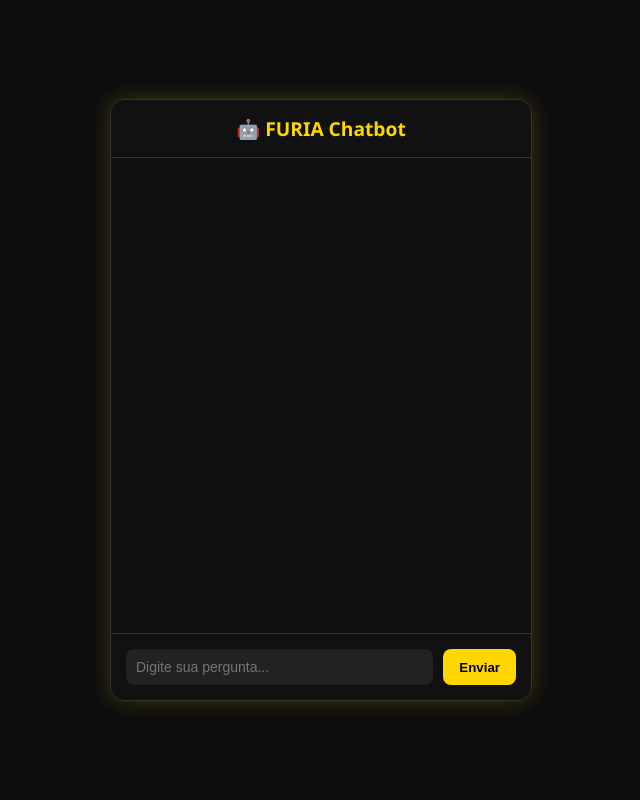
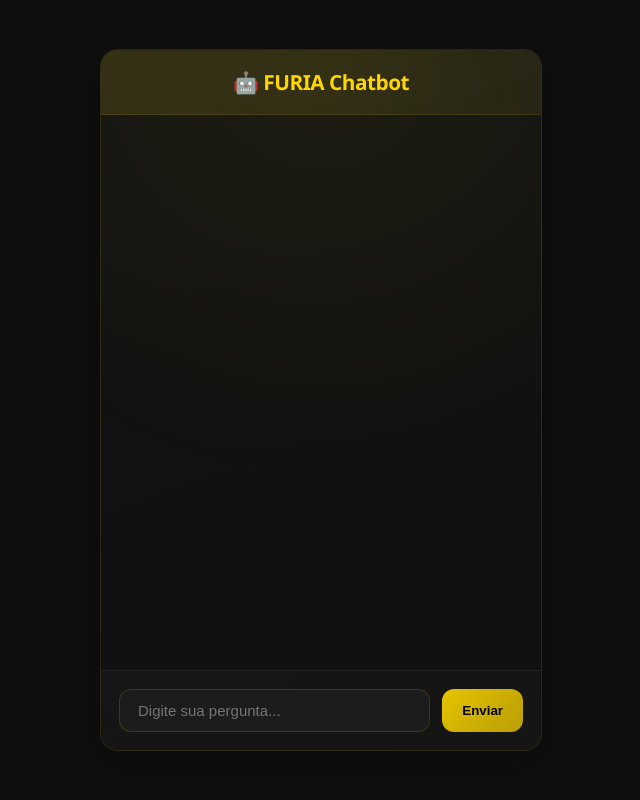
Before and after one commit to NatanSousa16/Furia-ChatBot, a Flask app: page / in a window 1280 px wide. Shown: the whole page, without its empty margins (319-959 px from the left). Run offline with Flask 3, Linux system fonts and the light colour scheme.

Commit message:
Refinando o css

```diff
--- a/static/style.css
+++ b/static/style.css
@@ -1,158 +1,219 @@
+:root {
+    --primary: #FFD700;
+    --user-bg: rgba(255, 215, 0, 0.15);
+    --bot-bg: rgba(32, 33, 35, 0.9);
+    --background: #0f0f0f;
+}
+
 body {
     margin: 0;
     padding: 0;
-    background-color: #0e0e0e;
-    font-family: 'Segoe UI', Tahoma, Geneva, Verdana, sans-serif;
+    background: var(--background);
+    font-family: 'Segoe UI', system-ui, -apple-system, sans-serif;
     color: #fff;
     display: flex;
     justify-content: center;
     align-items: center;
-    height: 100vh;
+    min-height: 100vh;
 }
 
 .chat-container {
     display: flex;
     flex-direction: column;
-    justify-content: space-between;
-    background: #1a1a1a;
-    border: 1px solid #333;
-    border-radius: 15px;
-    box-shadow: 0 0 20px rgba(255, 215, 0, 0.2);
-    width: 420px;
-    height: 600px;
+    background: linear-gradient(160deg, #1a1a1a 0%, #121212 100%);
+    border-radius: 18px;
+    box-shadow: 0 12px 40px rgba(0, 0, 0, 0.3);
+    width: 440px;
+    height: 700px;
     overflow: hidden;
     position: relative;
+    backdrop-filter: blur(10px);
+    border: 1px solid rgba(255, 215, 0, 0.1);
 }
 
 .header {
-    background-color: #111;
-    color: #FFD700;
+    background: linear-gradient(90deg, rgba(255, 215, 0, 0.1) 0%, rgba(255, 215, 0, 0.05) 100%);
+    color: var(--primary);
     text-align: center;
-    padding: 15px;
-    font-size: 1.2rem;
-    font-weight: bold;
-    border-bottom: 1px solid #333;
+    padding: 18px;
+    font-size: 1.3rem;
+    font-weight: 600;
+    letter-spacing: -0.5px;
+    border-bottom: 1px solid rgba(255, 215, 0, 0.1);
+    backdrop-filter: blur(5px);
 }
 
 .chat-box {
     flex: 1;
-    padding: 20px;
-    overflow-y: auto;
+    padding: 20px 15px;
+    overflow-y: overlay;
     display: flex;
     flex-direction: column;
-    gap: 12px;
-    background-color: #101010;
+    gap: 15px;
+    background: rgba(16, 16, 16, 0.6);
 }
 
-/* Bolhas de mensagens */
+/* Bolhas de mensagens modernas */
 .message {
-    max-width: 80%;
-    padding: 12px 15px;
-    border-radius: 10px;
-    font-size: 14px;
-    line-height: 1.5;
-    white-space: pre-wrap;
-    word-wrap: break-word;
+    max-width: 85%;
+    padding: 14px 20px;
+    border-radius: 15px;
+    font-size: 15px;
+    line-height: 1.6;
+    position: relative;
+    transition: transform 0.2s ease;
+    border: 1px solid transparent;
 }
 
 .user {
     align-self: flex-end;
-    background-color: #FFD700;
-    color: #000;
+    background: var(--user-bg);
+    color: var(--primary);
+    border: 1px solid rgba(255, 215, 0, 0.2);
+    border-radius: 18px 18px 4px 18px;
+}
+
+.user:hover {
+    background: rgba(255, 215, 0, 0.2);
 }
 
 .bot {
     align-self: flex-start;
-    background-color: #222;
-    border: 1px solid #FFD700;
+    background: var(--bot-bg);
+    border-radius: 18px 18px 18px 4px;
+    border: 1px solid rgba(255, 255, 255, 0.05);
+    color: #e0e0e0;
 }
 
-/* Área de input */
+.bot strong {
+    color: var(--primary);
+    font-weight: 500;
+}
+
+/* Efeitos de entrada suaves */
+@keyframes messageIn {
+    0% { opacity: 0; transform: translateY(15px) scale(0.95); }
+    100% { opacity: 1; transform: translateY(0) scale(1); }
+}
+
+.message {
+    animation: messageIn 0.35s cubic-bezier(0.175, 0.885, 0.32, 1.1) forwards;
+}
+
+/* Área de input premium */
 .input-area {
     display: flex;
-    padding: 15px;
-    background-color: #111;
-    border-top: 1px solid #333;
+    padding: 18px;
+    background: rgba(23, 23, 23, 0.8);
+    border-top: 1px solid rgba(255, 255, 255, 0.05);
+    backdrop-filter: blur(8px);
+    gap: 12px;
 }
 
 input[type="text"] {
     flex: 1;
-    padding: 10px;
-    border-radius: 8px;
-    border: none;
-    background-color: #222;
+    padding: 12px 18px;
+    border-radius: 12px;
+    border: 1px solid rgba(255, 215, 0, 0.15);
+    background: rgba(255, 255, 255, 0.03);
     color: #fff;
-    font-size: 14px;
+    font-size: 15px;
+    transition: all 0.3s ease;
+}
+
+input[type="text"]:focus {
+    outline: none;
+    border-color: rgba(255, 215, 0, 0.3);
+    box-shadow: 0 0 0 3px rgba(255, 215, 0, 0.1);
+    background: rgba(255, 255, 255, 0.05);
 }
 
 button {
-    margin-left: 10px;
-    background-color: #FFD700;
+    background: linear-gradient(135deg, rgba(255, 215, 0, 0.9) 0%, rgba(255, 215, 0, 0.7) 100%);
     color: #000;
-    font-weight: bold;
     border: none;
-    border-radius: 8px;
-    padding: 10px 16px;
+    border-radius: 12px;
+    padding: 12px 20px;
     cursor: pointer;
-    transition: background 0.2s ease;
+    font-weight: 600;
+    transition: all 0.2s ease;
+    display: flex;
+    align-items: center;
+    gap: 8px;
 }
 
 button:hover {
-    background-color: #e6c200;
+    background: linear-gradient(135deg, #FFD700 0%, #e6c200 100%);
+    transform: scale(0.98);
 }
 
-/* Scrollbar customizada */
+button:active {
+    transform: scale(0.95);
+}
+
+/* Scrollbar modernizada */
 .chat-box::-webkit-scrollbar {
-    width: 8px;
+    width: 6px;
+}
+
+.chat-box::-webkit-scrollbar-track {
+    background: rgba(255, 255, 255, 0.02);
 }
 
 .chat-box::-webkit-scrollbar-thumb {
-    background-color: #FFD700;
-    border-radius: 10px;
+    background: rgba(255, 215, 0, 0.3);
+    border-radius: 4px;
 }
 
-.message {
-    white-space: pre-line;  /* Converte \n em quebras de linha */
-    margin: 8px 12px;
-    opacity: 0;
-    transform: translateY(10px);
-    animation: fadeIn 0.3s ease forwards;
-    box-shadow: 2px 2px 6px rgba(0, 0, 0, 0.2);
+.chat-box::-webkit-scrollbar-thumb:hover {
+    background: rgba(255, 215, 0, 0.5);
 }
 
-@keyframes fadeIn {
-    to { opacity: 1; transform: translateY(0); }
-}
-
+/* Typing indicator melhorado */
 .typing-indicator {
-    display: inline-block;
-    padding: 10px 15px;
-    background: #222;
-    border-radius: 8px;
+    background: var(--bot-bg);
+    border-radius: 18px;
+    padding: 16px 20px;
+    width: fit-content;
+    border: 1px solid rgba(255, 255, 255, 0.05);
     margin: 8px 12px;
-    width: fit-content;
 }
 
 .typing-dot {
-    display: inline-block;
-    width: 8px;
-    height: 8px;
-    margin: 0 2px;
-    background: #FFD700;
-    border-radius: 50%;
-    animation: typing 1.4s infinite;
+    width: 9px;
+    height: 9px;
+    background: var(--primary);
+    animation: typing 1.6s cubic-bezier(0.645, 0.045, 0.355, 1) infinite;
 }
 
+.typing-dot:nth-child(2) { animation-delay: 0.2s; }
+.typing-dot:nth-child(3) { animation-delay: 0.4s; }
+
 @keyframes typing {
-    0%, 100% { opacity: 0.3; }
-    50% { opacity: 1; }
+    0%, 100% { transform: translateY(0); opacity: 0.6; }
+    50% { transform: translateY(-4px); opacity: 1; }
+}
+
+/* Efeito de brilho sutil */
+.chat-container::after {
+    content: '';
+    position: absolute;
+    top: 0;
+    left: 0;
+    right: 0;
+    bottom: 0;
+    pointer-events: none;
+    background: radial-gradient(circle at 50% 0%, rgba(255, 215, 0, 0.05) 0%, transparent 60%);
 }
 
 @media (max-width: 480px) {
     .chat-container {
         width: 100%;
-        height: 100vh;
+        height: 100dvh;
         border-radius: 0;
     }
-    body { padding: 0; }
+
+    .message {
+        max-width: 90%;
+    }
 }
```
